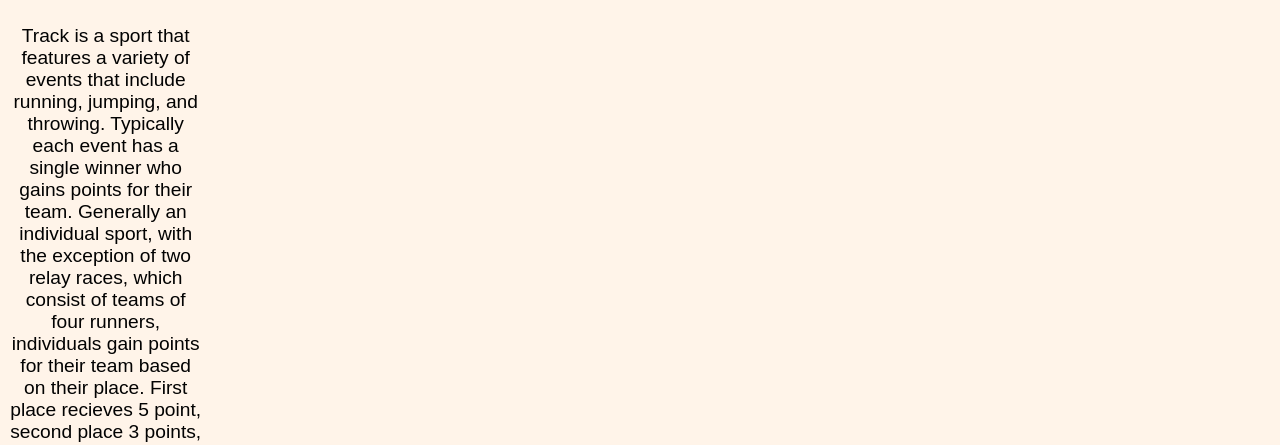
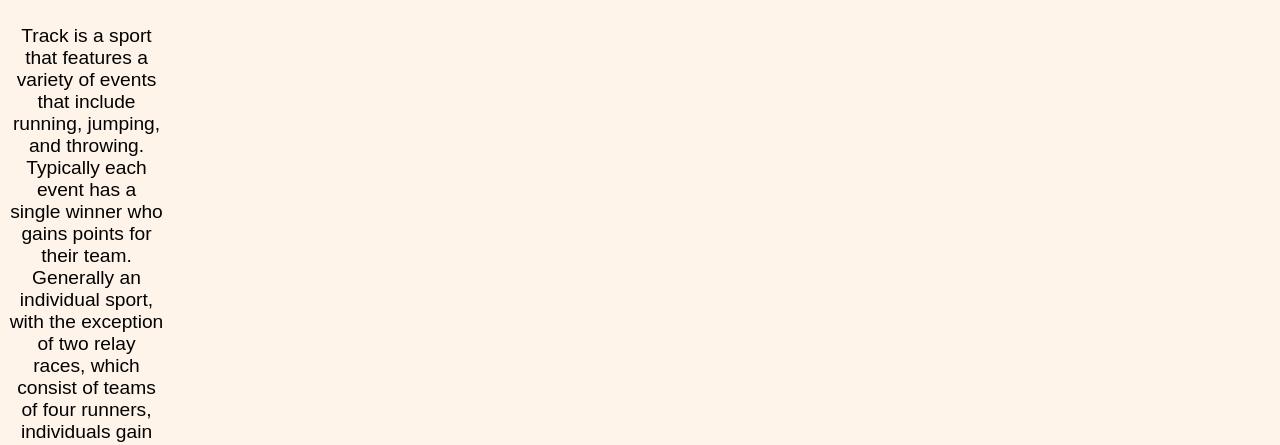
Before and after one commit to werunthecounty/WeRunTheCounty, a plain HTML site: page The Basics(WRC).html in a window 1280 px wide. Shown: the part 347-792 px from the top of the page. Drawn offline with Linux system fonts and the light colour scheme.

Commit message:
Update stylesheet(TB).css

```diff
--- a/stylesheet(TB).css
+++ b/stylesheet(TB).css
@@ -31,7 +31,7 @@ p{
     padding: 1.7px;
     font-size: 120%;
     text-align: center;
-    width: 10em;
+    width: 8em;
 }
 
 
```
